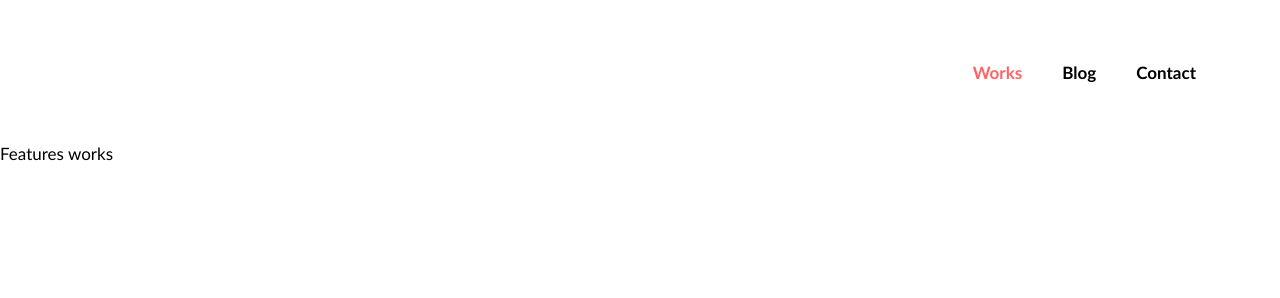
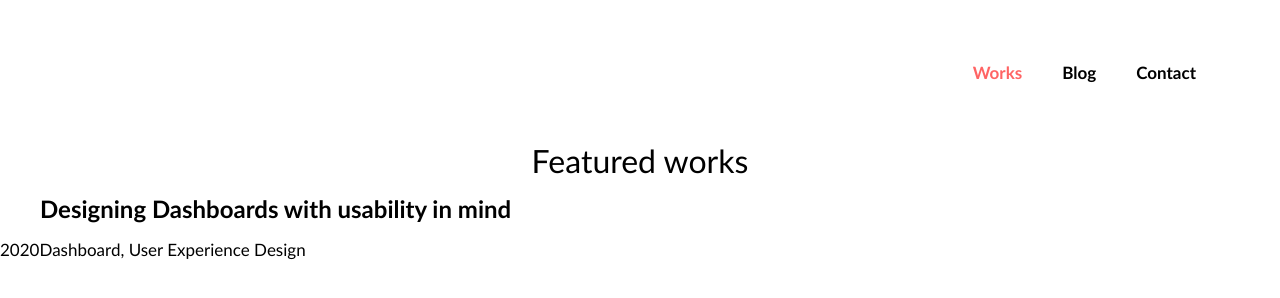
Before and after one commit to Pedrojoseroza/atv-portfolio, a plain HTML site: page works.html in a window 1280 px wide. Drawn offline with Linux system fonts and the light colour scheme.

Commit message:
Início da segunda pág

```diff
--- a/css/estilo.css
+++ b/css/estilo.css
@@ -147,8 +147,14 @@ PÁGINA WORKS
 header nav ul li a.actual {
     color: #FF6464;
 }
-
-
+ section.featured h1 {
+    text-align: center;
+    font-size: xx-large;
+}
+section.featured h2{
+        font-size: x-large;
+        font-weight: bold;
+}
 
 
 
--- a/works.html
+++ b/works.html
@@ -26,14 +26,14 @@
         </nav>
     </header>
     <main>
-        <section class="features_works1">
-            <h1>Features works</h1>
+        <section class="featured">
+            <h1>Featured works</h1>
             <ul>
                 <li>
-
+                    <h2>Designing Dashboards with usability in mind</h2>
+                    <p><span>2020</span>Dashboard, User Experience Design</p>
                 </li>
             </ul>
-
         </section>
     </main>
 </body>
```
